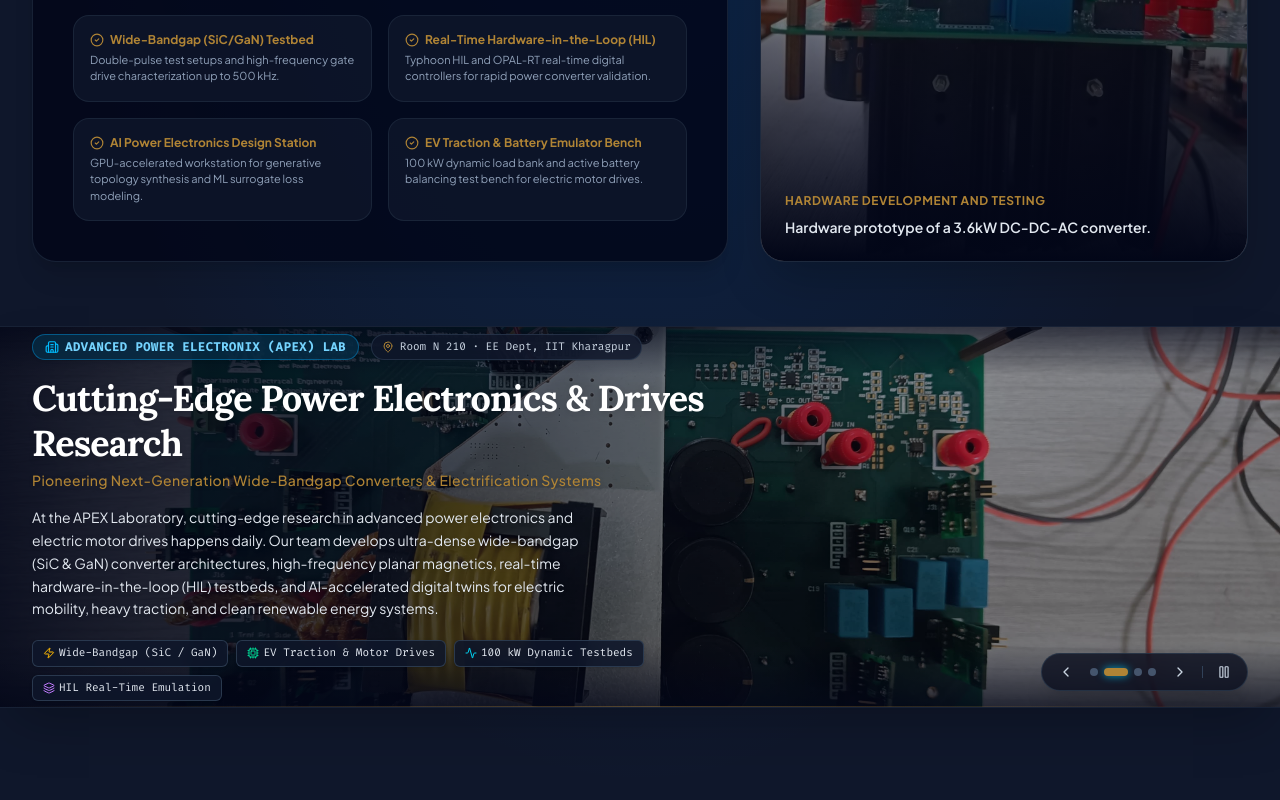
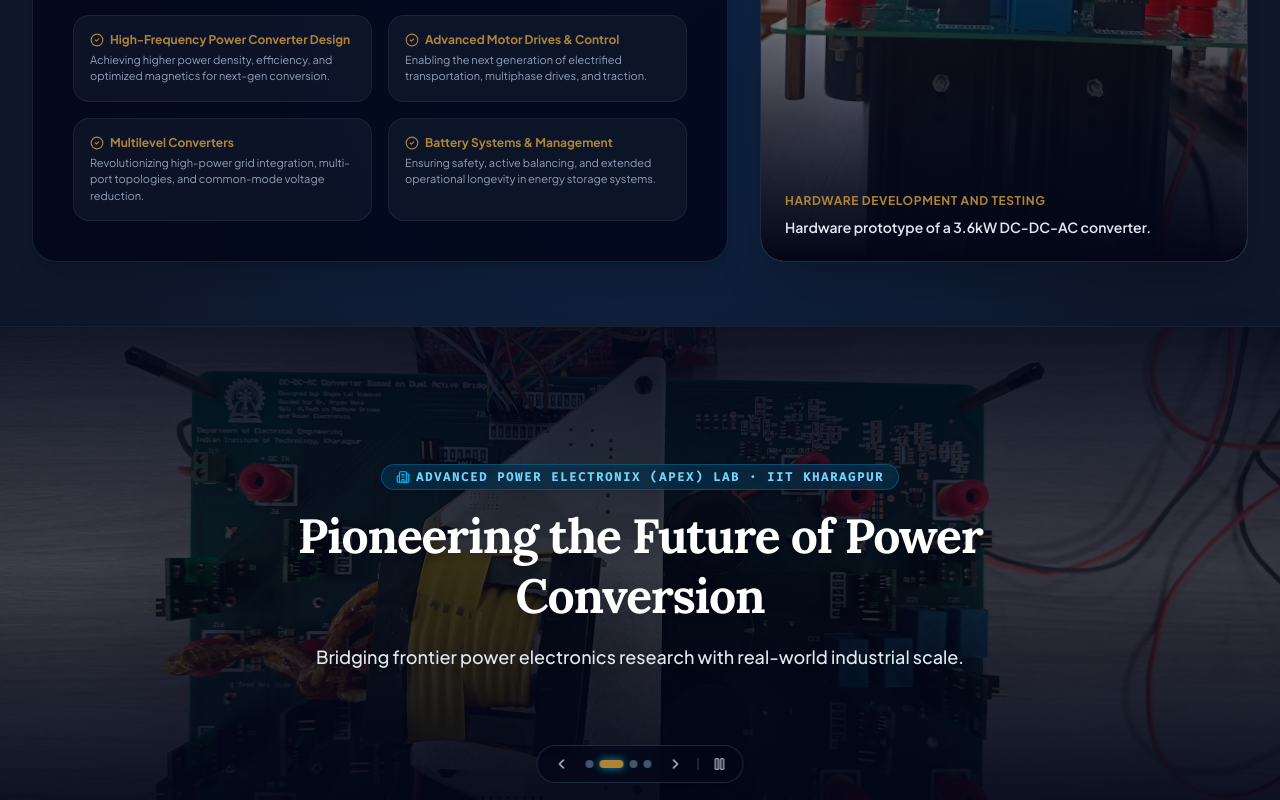
Before and after one commit to hotaarpan-iitkgp/apex, a React (Vite) app: page /#/ in a window 1280 px wide. Shown: the part 1420-2220 px from the top of the page. Built offline with nearby package versions, Linux system fonts and the light colour scheme.

Commit message:
feat(apex-lab): update research focus and UI
Increase ApexLabRibbon container height for improved visual presence and update lab description and research themes in portfolio data to reflect new strategic goals.

```diff
--- a/src/components/ApexLabRibbon.tsx
+++ b/src/components/ApexLabRibbon.tsx
@@ -53,9 +53,9 @@ export default function ApexLabRibbon({ className = '', autoPlayInterval = 5500
       onMouseLeave={() => setIsHovered(false)}
     >
       {/* Container: Full-width low-height panoramic banner */}
-      <div className="relative w-full min-h-[340px] sm:min-h-[360px] md:h-[380px] flex items-center">
+      <div className="relative w-full min-h-[420px] sm:min-h-[460px] md:h-[480px] flex items-center justify-center">
 
-        {/* Background Rotating Images - Much lighter overlay so images are clearly visible */}
+        {/* Background Rotating Images */}
         <AnimatePresence initial={false} mode="wait">
           <motion.div
             key={activeImage.id}
@@ -68,77 +68,44 @@ export default function ApexLabRibbon({ className = '', autoPlayInterval = 5500
             <img
               src={activeImage.src}
               alt={activeImage.label}
-              className="w-full h-full object-cover object-center filter brightness-100 contrast-100"
+              className="w-full h-full object-cover object-center filter brightness-90 contrast-100"
               referrerPolicy="no-referrer"
             />
 
-            {/* Light, refined overlays - NOT pitch black. The right half is left completely open for clear photo visibility */}
-            {/* Soft left-to-right gradient to ensure text readability on the left without obscuring the photo */}
-            <div className="absolute inset-0 bg-gradient-to-r from-slate-950/90 via-slate-950/50 to-transparent lg:w-2/3 w-full" />
-
-            {/* Subtle top & bottom edges to seamlessly blend with the dark page layout */}
-            <div className="absolute inset-x-0 top-0 h-12 bg-gradient-to-b from-slate-950/60 to-transparent pointer-events-none" />
-            <div className="absolute inset-x-0 bottom-0 h-16 bg-gradient-to-t from-slate-950/70 to-transparent pointer-events-none" />
+            {/* Refined overlays for legibility of centered text */}
+            <div className="absolute inset-0 bg-slate-950/50" />
+            <div className="absolute inset-0 bg-gradient-to-b from-slate-950/70 via-transparent to-slate-950/80" />
           </motion.div>
         </AnimatePresence>
 
-        {/* Fixed Content Layer: Describes the APEX Lab, its mission and cutting-edge research */}
-        <div className="w-full max-w-7xl mx-auto px-4 sm:px-6 lg:px-8 relative z-20 py-8">
-          <div className="max-w-2xl space-y-4">
+        {/* Centered Content Layer */}
+        <div className="w-full max-w-5xl mx-auto px-4 sm:px-6 lg:px-8 relative z-20 text-center py-12">
+          <motion.div
+            initial={{ opacity: 0, y: 25 }}
+            animate={{ opacity: 1, y: 0 }}
+            transition={{ duration: 0.8 }}
+            className="space-y-4"
+          >
+            {/* Beautiful centered badge */}
+            <span className="inline-flex items-center gap-1.5 px-3.5 py-1 rounded-full text-[10px] sm:text-xs font-mono font-bold tracking-[0.15em] border border-sky-500/30 bg-sky-950/70 text-sky-300 backdrop-blur-md shadow-sm">
+              <Building2 className="h-3.5 w-3.5 text-sky-400" />
+              ADVANCED POWER ELECTRONIX (APEX) LAB · IIT KHARAGPUR
+            </span>
 
-            {/* Fixed Eyebrow Badges: Lab Title and Department Location */}
-            <div className="flex flex-wrap items-center gap-2 sm:gap-3">
-              <span className="inline-flex items-center gap-1.5 px-3 py-1 rounded-full text-xs font-mono font-bold tracking-wider border border-sky-500/40 bg-sky-950/70 text-sky-300 backdrop-blur-md shadow-sm">
-                <Building2 className="h-3.5 w-3.5 text-sky-400" />
-                ADVANCED POWER ELECTRONIX (APEX) LAB
-              </span>
+            {/* Headline */}
+            <h2 className="text-3xl sm:text-5xl font-serif font-extrabold text-white tracking-tight leading-tight drop-shadow-md max-w-3xl mx-auto">
+              Pioneering the Future of Power Conversion
+            </h2>
 
-              <span className="inline-flex items-center gap-1.5 px-2.5 py-1 rounded-full text-[11px] font-mono text-slate-300 bg-slate-900/80 border border-slate-700/60 backdrop-blur-md">
-                <MapPin className="h-3 w-3 text-brand-accent flex-shrink-0" />
-                <span>Room N 210 · EE Dept, IIT Kharagpur</span>
-              </span>
-            </div>
-
-            {/* Fixed Heading */}
-            <div className="space-y-1">
-              <h3 className="text-2xl sm:text-3xl md:text-4xl font-serif font-extrabold text-white tracking-tight leading-tight drop-shadow-md">
-                Cutting-Edge Power Electronics & Drives Research
-              </h3>
-              <p className="text-xs sm:text-sm font-sans font-medium text-brand-accent tracking-wide drop-shadow">
-                Pioneering Next-Generation Wide-Bandgap Converters & Electrification Systems
-              </p>
-            </div>
-
-            {/* Fixed Description describing the APEX Lab */}
-            <p className="text-slate-200 text-xs sm:text-sm leading-relaxed max-w-xl font-normal drop-shadow">
-              At the APEX Laboratory, cutting-edge research in advanced power electronics and electric motor drives happens daily. Our team develops ultra-dense wide-bandgap (SiC & GaN) converter architectures, high-frequency planar magnetics, real-time hardware-in-the-loop (HIL) testbeds, and AI-accelerated digital twins for electric mobility, heavy traction, and clean renewable energy systems.
+            {/* Sub-line */}
+            <p className="text-slate-200 text-sm sm:text-lg max-w-2xl mx-auto leading-relaxed font-sans font-medium drop-shadow-md">
+              Bridging frontier power electronics research with real-world industrial scale.
             </p>
-
-            {/* Fixed Technical Pillars */}
-            <div className="flex flex-wrap items-center gap-2 pt-1">
-              <span className="inline-flex items-center gap-1 px-2.5 py-1 rounded-md text-[11px] font-mono text-slate-200 bg-slate-900/85 border border-slate-700/80 backdrop-blur-sm shadow-sm">
-                <Zap className="h-3 w-3 text-amber-400 flex-shrink-0" />
-                Wide-Bandgap (SiC / GaN)
-              </span>
-              <span className="inline-flex items-center gap-1 px-2.5 py-1 rounded-md text-[11px] font-mono text-slate-200 bg-slate-900/85 border border-slate-700/80 backdrop-blur-sm shadow-sm">
-                <Cpu className="h-3 w-3 text-emerald-400 flex-shrink-0" />
-                EV Traction & Motor Drives
-              </span>
-              <span className="inline-flex items-center gap-1 px-2.5 py-1 rounded-md text-[11px] font-mono text-slate-200 bg-slate-900/85 border border-slate-700/80 backdrop-blur-sm shadow-sm">
-                <Activity className="h-3 w-3 text-cyan-400 flex-shrink-0" />
-                100 kW Dynamic Testbeds
-              </span>
-              <span className="inline-flex items-center gap-1 px-2.5 py-1 rounded-md text-[11px] font-mono text-slate-200 bg-slate-900/85 border border-slate-700/80 backdrop-blur-sm shadow-sm">
-                <Layers className="h-3 w-3 text-purple-400 flex-shrink-0" />
-                HIL Real-Time Emulation
-              </span>
-            </div>
-
-          </div>
+          </motion.div>
         </div>
 
-        {/* Minimal Navigation & Slide Controls (Bottom-Right, discrete) */}
-        <div className="absolute bottom-4 right-4 sm:right-8 z-30 flex items-center gap-2 bg-slate-950/70 backdrop-blur-md px-3 py-1.5 rounded-full border border-slate-700/60 shadow-xl">
+        {/* Minimal Navigation & Slide Controls (Bottom, Centered) */}
+        <div className="absolute bottom-6 left-1/2 -translate-x-1/2 z-30 flex items-center gap-2 bg-slate-950/70 backdrop-blur-md px-3 py-1.5 rounded-full border border-slate-700/60 shadow-xl">
           <button
             id="apex-ribbon-prev-btn"
             onClick={handlePrev}
--- a/src/data/portfolio.tsx
+++ b/src/data/portfolio.tsx
@@ -149,7 +149,7 @@ export const apexLab = {
   tagline: "Pioneering Next-Generation Power Converters, Wide-Bandgap Semiconductor Applications, and AI-Driven Circuit Optimization",
   institution: "IIT Kharagpur",
   department: "Department of Electrical Engineering",
-  description: "The APEX Lab at IIT Kharagpur bridges cutting-edge power semiconductor physics, advanced digital control, and AI-driven automated converter design. We develop ultra-dense, highly efficient power conversion architectures for Electric Transportation, Smart Grids, and Industrial Automation.",
+  description: "The APEX Lab is set to become a premier hub for cutting-edge power conversion, driving 12 high-impact research projects supported by government and industry partners. Our team is tackling critical challenges across four key domains:",
   image: "https://images.unsplash.com/photo-1581092160607-ee22621dd758?auto=format&fit=crop&q=80&w=1200",
   aiResearchImage: "https://images.unsplash.com/photo-1618005182384-a83a8bd57fbe?auto=format&fit=crop&q=80&w=1200",
   testbenchImage: "https://images.unsplash.com/photo-1581092335397-9583fe92d232?auto=format&fit=crop&q=80&w=1200",
@@ -161,20 +161,20 @@ export const apexLab = {
   },
   capabilities: [
     {
-      title: "Wide-Bandgap (SiC/GaN) Testbed",
-      desc: "Double-pulse test setups and high-frequency gate drive characterization up to 500 kHz."
+      title: "High-Frequency Power Converter Design",
+      desc: "Achieving higher power density, efficiency, and optimized magnetics for next-gen conversion."
     },
     {
-      title: "Real-Time Hardware-in-the-Loop (HIL)",
-      desc: "Typhoon HIL and OPAL-RT real-time digital controllers for rapid power converter validation."
+      title: "Advanced Motor Drives & Control",
+      desc: "Enabling the next generation of electrified transportation, multiphase drives, and traction."
     },
     {
-      title: "AI Power Electronics Design Station",
-      desc: "GPU-accelerated workstation for generative topology synthesis and ML surrogate loss modeling."
+      title: "Multilevel Converters",
+      desc: "Revolutionizing high-power grid integration, multi-port topologies, and common-mode voltage reduction."
     },
     {
-      title: "EV Traction & Battery Emulator Bench",
-      desc: "100 kW dynamic load bank and active battery balancing test bench for electric motor drives."
+      title: "Battery Systems & Management",
+      desc: "Ensuring safety, active balancing, and extended operational longevity in energy storage systems."
     }
   ],
   aiResearchDetails: {
--- a/src/pages/Home.tsx
+++ b/src/pages/Home.tsx
@@ -189,7 +189,7 @@ export default function Home() {
             <div className="lg:col-span-7 bg-slate-950/80 p-8 sm:p-10 rounded-3xl border border-slate-800/80 flex flex-col justify-between space-y-6 shadow-xl">
               <div className="space-y-4">
                 <h3 className="text-2xl font-serif font-bold text-white leading-snug">
-                  Mission & Hardware Infrastructure
+                  Research Focus & Future Innovation
                 </h3>
                 <p className="text-slate-300 text-sm sm:text-base leading-relaxed">
                   {apexLab.description}
```
